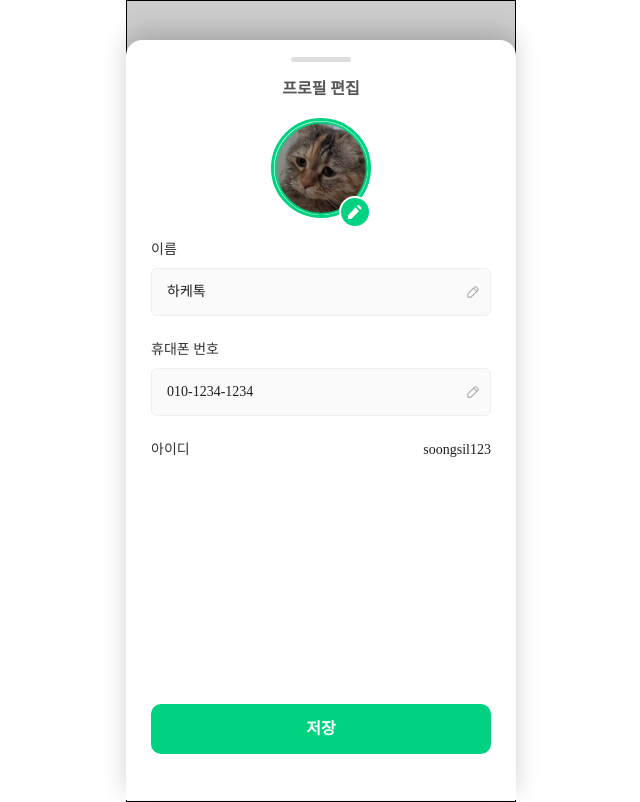
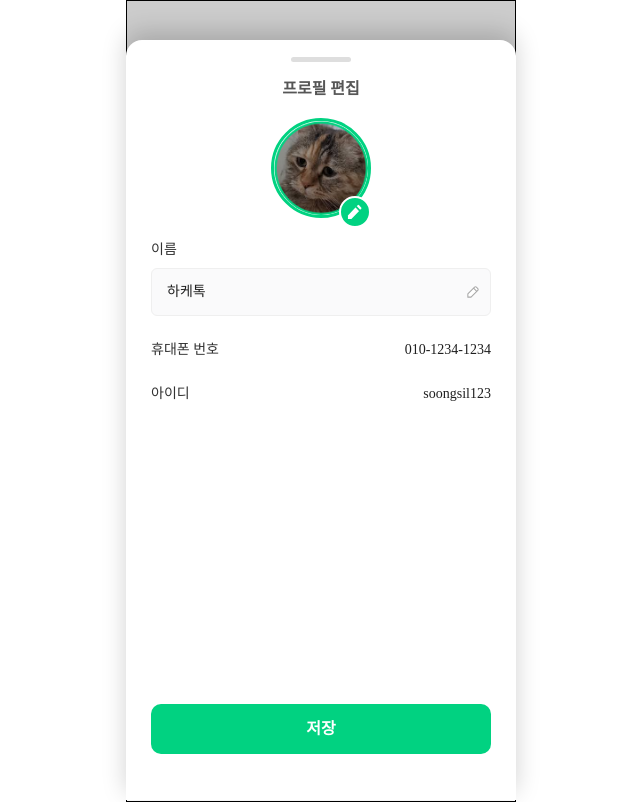
Before and after one commit to HotKeTok/HotKeTok-FE, a React (Vite) app: page /my-page in a window 1280 px wide. Both pictures are taken after a click on the element "프로필 편집". Shown: the whole page, without its empty margins (319-959 px from the left). Built offline with nearby package versions, Linux system fonts and the light colour scheme; a web font is replaced by a local one.

Commit message:
design: 입주민 마이페이지 기능 변경에 따른 디자인 수정

```diff
--- a/src/templates/tenant/my/MyPageTemplate.jsx
+++ b/src/templates/tenant/my/MyPageTemplate.jsx
@@ -20,7 +20,6 @@ import { useNavigate } from 'react-router-dom';
 export default function MyPageTemplate() {
   // 화면 표시용(상단 카드)
   const [name, setName] = useState('하케톡');
-  const [phone, setPhone] = useState('010-1234-1234');
   const [avatar, setAvatar] = useState(AvatarImg);
 
   // 시트 오픈 상태
@@ -28,12 +27,10 @@ export default function MyPageTemplate() {
 
   // 시트 내부 편집값 (저장 전까지 분리해서 보관)
   const [editName, setEditName] = useState(name);
-  const [editPhone, setEditPhone] = useState(phone);
   const [editAvatar, setEditAvatar] = useState(avatar);
 
   const openSheet = () => {
     setEditName(name);
-    setEditPhone(phone);
     setEditAvatar(avatar);
     setOpen(true);
   };
@@ -41,7 +38,6 @@ export default function MyPageTemplate() {
 
   const handleSave = () => {
     setName(editName);
-    setPhone(editPhone);
     setAvatar(editAvatar);
     setOpen(false);
   };
@@ -71,7 +67,7 @@ export default function MyPageTemplate() {
               </Row>
               <Row $justify="space-between">
                 <Label>휴대폰 번호</Label>
-                <Content>{phone}</Content>
+                <Content>010-1234-1234</Content>
               </Row>
               <Row $justify="space-between">
                 <Label>아이디</Label>
@@ -83,16 +79,13 @@ export default function MyPageTemplate() {
         </MiddleSection>
 
         <EndSection>
-          <Column $gap={10}>
+          <Column $gap={30}>
             <Row $justify="space-between">
               <Label>주소</Label>
               <MoveText onClick={moveAddressAdmin}>
                 주소관리 <img src={iconChevron} />
               </MoveText>
             </Row>
-            <CurrentAddress>서울특별시 강남구 영동대로 112길 46 304호</CurrentAddress>
-            <VerificationBadge status="pending" height={30} typoKey="button2" />
-            <div style={{ height: '30px' }} />
             <Row $justify="space-between">
               <Label>수리내역</Label>
               <MoveText>
@@ -144,17 +137,10 @@ export default function MyPageTemplate() {
               </Field>
 
               <Field>
-                <FieldLabel>휴대폰 번호</FieldLabel>
-                <InputBox>
-                  <Input
-                    value={editPhone}
-                    onChange={e => setEditPhone(e.target.value)}
-                    placeholder="휴대폰 번호"
-                  />
-                  <InlineIcon>
-                    <PencilIcon src={iconPencil} />
-                  </InlineIcon>
-                </InputBox>
+                <Row $justify="space-between">
+                  <FieldLabel>휴대폰 번호</FieldLabel>
+                  <IdValue>010-1234-1234</IdValue>
+                </Row>
               </Field>
 
               <Row $justify="space-between">
```
